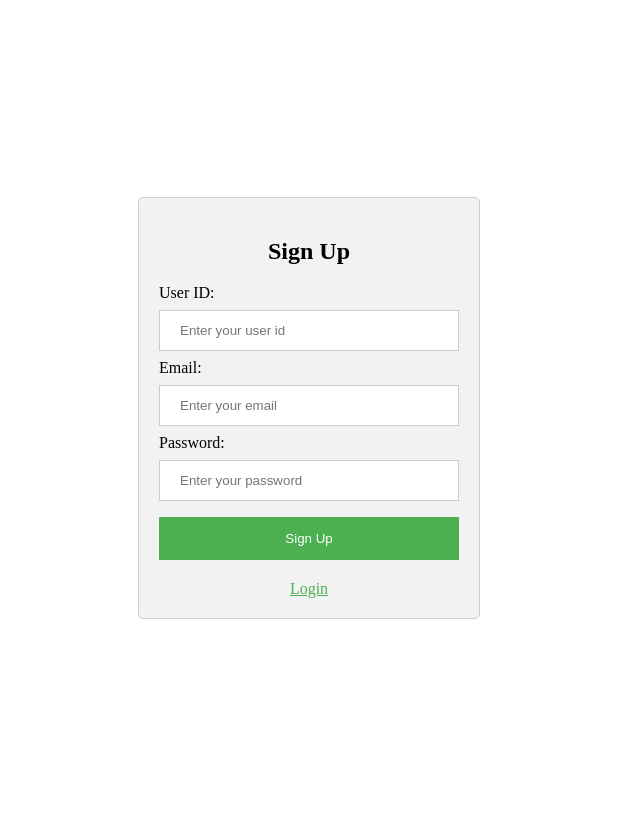
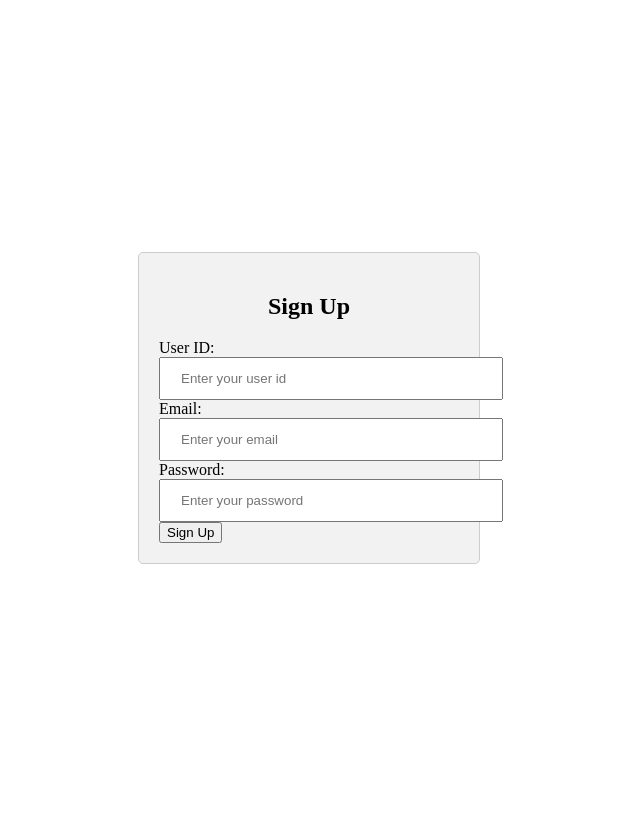
Before and after one commit to rahulmuggalla/Helmet-Detection-with-License-Plate-Recognition-and-Email-Notification-System, a Python web app: template templates/sign_up.html in a window 1280 px wide. Shown: the whole page, without its empty margins (331-971 px from the left). Run offline with Jinja, Linux system fonts and the light colour scheme; the template is opened without the code that fills it, so the values that code supplies are empty.

Commit message:
Update sign_up.html

```diff
--- a/templates/sign_up.html
+++ b/templates/sign_up.html
@@ -27,30 +27,6 @@
     .signup-form input[type="password"] {
       width: 100%;
       padding: 12px 20px;
-      margin: 8px 0;
-      display: inline-block;
-      border: 1px solid #ccc;
-      box-sizing: border-box;
-    }
-
-    .signup-form button {
-      background-color: #4CAF50;
-      color: white;
-      padding: 14px 20px;
-      margin: 8px 0;
-      border: none;
-      cursor: pointer;
-      width: 100%;
-    }
-
-    .signup-form button:hover {
-      opacity: 0.8;
-    }
-
-    .signup-form .options {
-      margin-top: 12px;
-      text-align: center;
-    }
 
     .signup-form .options a {
       color: #4CAF50;
@@ -74,8 +50,6 @@
     </form>
 
     <div class="options">
-      <a href="{{url_for('login')}}">Login</a>
-    </div>
   </div>
 </body>
 </html>
```
